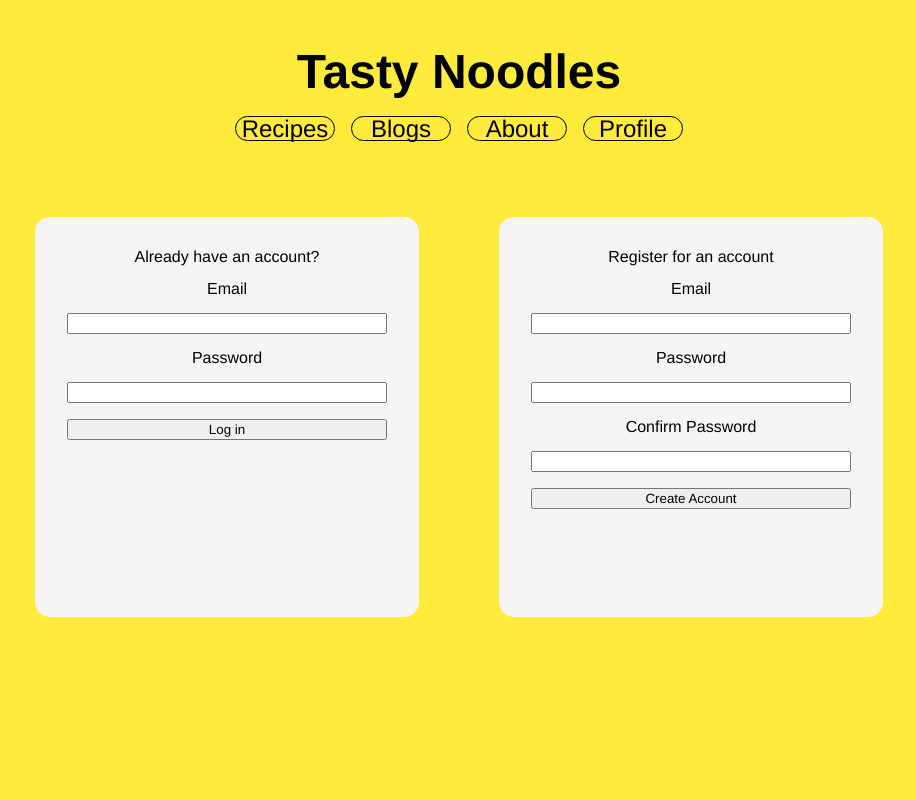
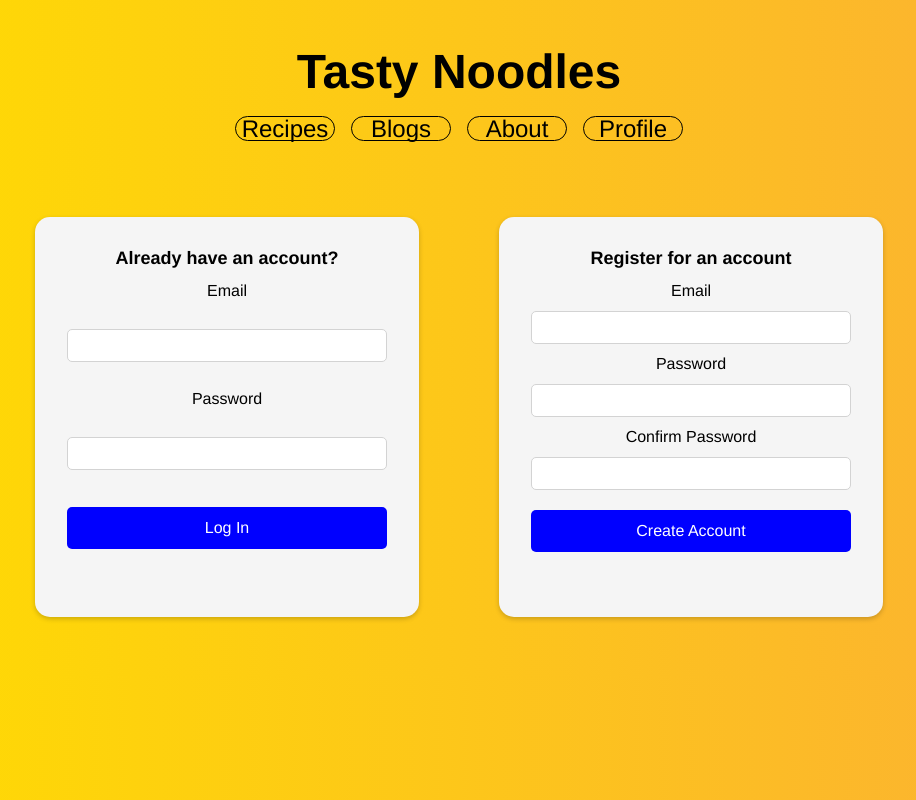
Before and after one commit to steven94le/capstone-tasty-noodles, a React (Create React App) app in the folder client/: page /profile in a window 1280 px wide. Shown: the whole page, without its empty margins (181-1097 px from the left). Built offline with nearby package versions, Linux system fonts and the light colour scheme.

Commit message:
css for registration page

```diff
--- a/client/src/GlobalStyles.js
+++ b/client/src/GlobalStyles.js
@@ -46,7 +46,8 @@ export default createGlobalStyle`
       line-height: 1;
       height: 100%;
   overflow: auto;
-  background-color: var(--yellow);
+ background: linear-gradient(90deg, rgba(255,221,0,1) 0%, rgba(251,176,52,1) 100%);
+
   }
   ol, ul {
       list-style: none;
--- a/client/src/pages/Profile/SignIn.js
+++ b/client/src/pages/Profile/SignIn.js
@@ -55,7 +55,7 @@ const SignIn = () => {
 
   return (
     <Wrapper>
-      <p>Already have an account?</p>
+      <StyledHeader>Already have an account?</StyledHeader>
       <StyledForm onSubmit={handleSubmit}>
         <label>Email</label>
         <input
@@ -73,8 +73,12 @@ const SignIn = () => {
           onChange={handleChange}
           required
         />
-        <button type="submit">Log in</button>
-        {error ? <p>{errorMessage}</p> : <p>{errorMessage}</p>}
+        <button type="submit">Log In</button>
+        {error ? (
+          <ErrorMsg>{errorMessage}</ErrorMsg>
+        ) : (
+          <SuccessMsg>{errorMessage}</SuccessMsg>
+        )}
       </StyledForm>
     </Wrapper>
   );
@@ -90,13 +94,60 @@ const Wrapper = styled.div`
   width: 30vw;
   background-color: var(--off-white);
   border-radius: var(--border-radius);
+  box-shadow: 0 2px 5px 0 rgba(0, 0, 0, 0.2);
+`;
+
+const StyledHeader = styled.h1`
+  font-size: 18px;
 `;
 
 const StyledForm = styled.form`
   display: flex;
   flex-direction: column;
-  gap: 1rem;
+  gap: 1.85rem;
   width: 100%;
+
+  input {
+    border-radius: 5px;
+    padding: 0.5rem;
+    border: none;
+    outline: none;
+    border: 1px solid lightgrey;
+  }
+
+  input:focus {
+    box-shadow: 0 0 3px 1px grey;
+  }
+
+  button {
+    margin-top: 0.5rem;
+    padding: 0.75em;
+    color: white;
+    background-color: blue;
+    border: none;
+    outline: none;
+    border-radius: 5px;
+    font-size: 16px;
+    cursor: pointer;
+  }
+
+  button:hover,
+  button:focus {
+    background-color: lightblue;
+    transition: 150ms ease-in-out;
+  }
+`;
+
+const Message = styled.p`
+  margin-top: -15px;
+  text-align: center;
+`;
+const ErrorMsg = styled(Message)`
+  color: red;
+`;
+
+const SuccessMsg = styled(Message)`
+  color: green;
 `;
 
 export default SignIn;
--- a/client/src/pages/Profile/SignUp.js
+++ b/client/src/pages/Profile/SignUp.js
@@ -62,7 +62,7 @@ const SignUp = () => {
 
   return (
     <Wrapper>
-      <p>Register for an account</p>
+      <StyledHeader>Register for an account</StyledHeader>
       <StyledForm onSubmit={handleSubmit}>
         <label>Email</label>
         <input
@@ -89,7 +89,11 @@ const SignUp = () => {
           required
         />
         <button type="submit">Create Account</button>
-        {error ? <p>{errorMessage}</p> : <p>{errorMessage}</p>}
+        {error ? (
+          <ErrorMsg>{errorMessage}</ErrorMsg>
+        ) : (
+          <SuccessMsg>{errorMessage}</SuccessMsg>
+        )}
       </StyledForm>
     </Wrapper>
   );
@@ -105,13 +109,59 @@ const Wrapper = styled.div`
   width: 30vw;
   background-color: var(--off-white);
   border-radius: var(--border-radius);
+  box-shadow: 0 2px 5px 0 rgba(0, 0, 0, 0.2);
+`;
+
+const StyledHeader = styled.h1`
+  font-size: 18px;
 `;
 
 const StyledForm = styled.form`
   display: flex;
   flex-direction: column;
-  gap: 1rem;
+  gap: 0.75rem;
   width: 100%;
+
+  input {
+    border-radius: 5px;
+    padding: 0.5rem;
+    border: none;
+    outline: none;
+    border: 1px solid lightgrey;
+  }
+
+  input:focus {
+    box-shadow: 0 0 3px 1px grey;
+  }
+
+  button {
+    margin-top: 0.5rem;
+    padding: 0.75em;
+    color: white;
+    background-color: blue;
+    border: none;
+    outline: none;
+    border-radius: 5px;
+    font-size: 16px;
+    cursor: pointer;
+  }
+
+  button:hover,
+  button:focus {
+    background-color: lightblue;
+    transition: 150ms ease-in-out;
+  }
+`;
+
+const Message = styled.p`
+  text-align: center;
+`;
+const ErrorMsg = styled(Message)`
+  color: red;
+`;
+
+const SuccessMsg = styled(Message)`
+  color: green;
 `;
 
 export default SignUp;
```
